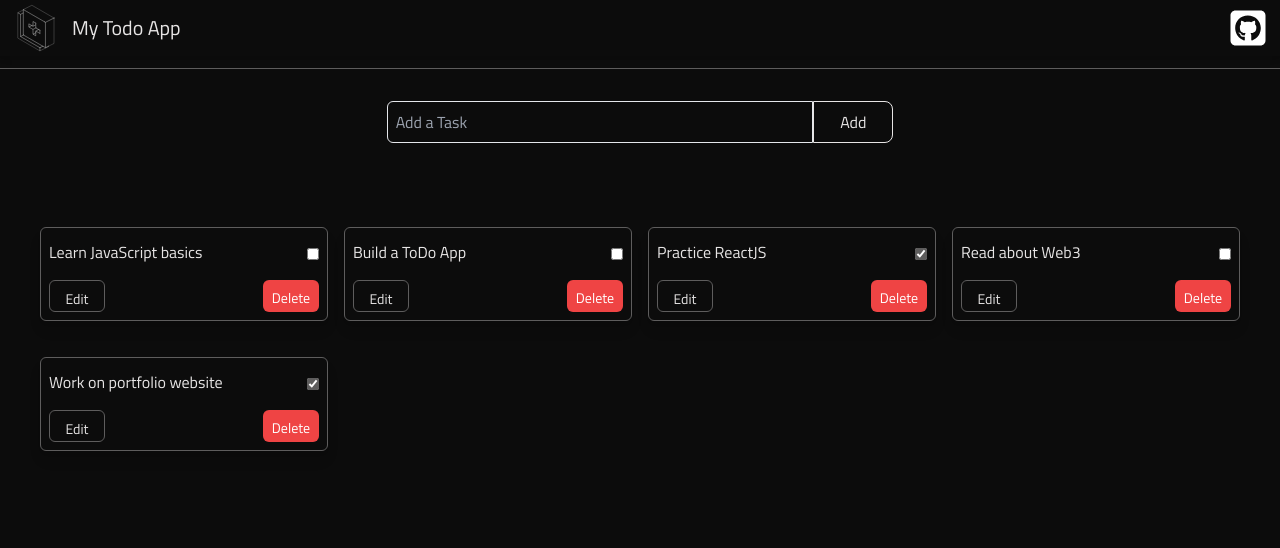
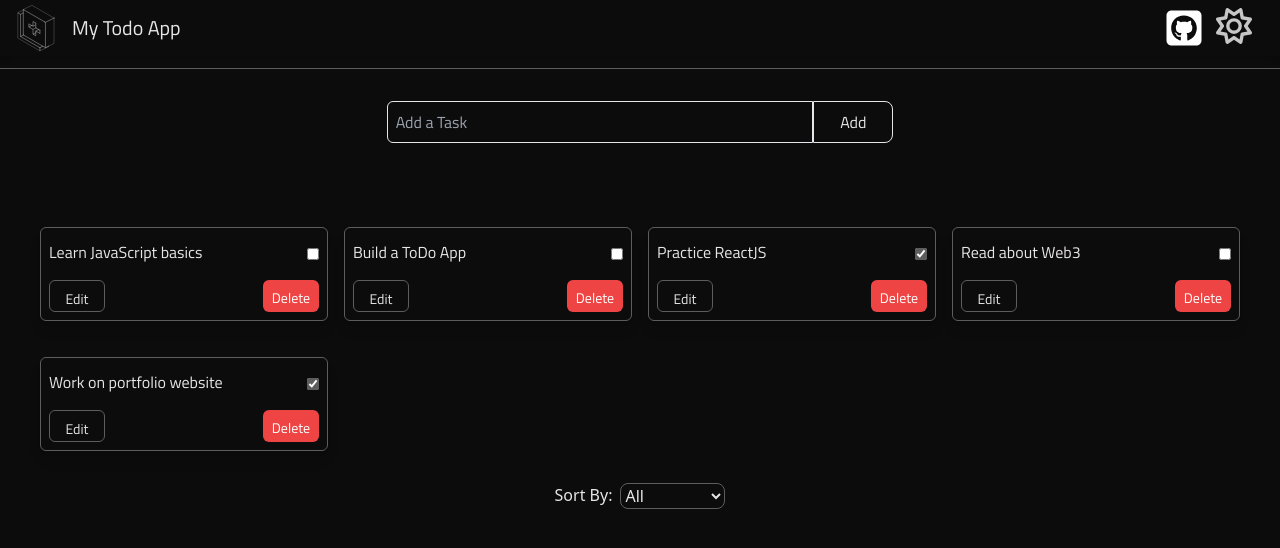
Before and after one commit to OlaiwonAbdullahi/My-Todo-App, a React (Vite) app: page / in a window 1280 px wide. Shown: the top 548 px of the page. Built offline with nearby package versions, Linux system fonts and the light colour scheme.

Commit message:
update App.jsx, Form.jsx and Header.jsx

```diff
--- a/src/App.jsx
+++ b/src/App.jsx
@@ -1,5 +1,6 @@
 import Form from "./components/Form";
 import Header from "./components/Header";
+import Sorting from "./components/Sorting";
 import TodoList from "./components/TodoList";
 
 function App() {
@@ -8,6 +9,7 @@ function App() {
       <Header />
       <Form />
       <TodoList />
+      <Sorting />
     </div>
   );
 }
--- a/src/components/Header.jsx
+++ b/src/components/Header.jsx
@@ -1,5 +1,6 @@
 import Logo from "../assets/Logo.svg";
 import github from "../assets/github.svg";
+import sun from "../assets/sun.svg";
 
 export default function Header() {
   return (
@@ -9,7 +10,7 @@ export default function Header() {
           <img src={Logo} className="h-12 w-12" alt="Logo" />
           <span className="text-lg sm:text-xl">My Todo App</span>
         </div>
-        <div className="relative group">
+        <div className="flex gap-3 mr-4">
           <a
             href="https://github.com/OlaiwonAbdullahi/My-Todo-App"
             target="_blank"
@@ -17,6 +18,7 @@ export default function Header() {
           >
             <img src={github} alt="GitHub" className="h-10 w-10" />
           </a>
+          <img src={sun} alt="LightMode" className="h-9 w-9" />
         </div>
       </div>
       <hr className="border-hrColor" />
--- /dev/null
+++ b/src/components/Sorting.jsx
@@ -0,0 +1,16 @@
+export default function Sorting() {
+  return (
+    <div className=" flex justify-center bottom-0 sticky mb-0 gap-2">
+      <span>Sort By:</span>
+      <select
+        name=""
+        id=""
+        className="bg-bgColor border border-hrColor rounded-lg accent-hrColor"
+      >
+        <option value="">All</option>
+        <option value="">Active</option>
+        <option value="">Completed</option>
+      </select>
+    </div>
+  );
+}
```
Also changed, not shown: src/assets/sun.svg (added).
